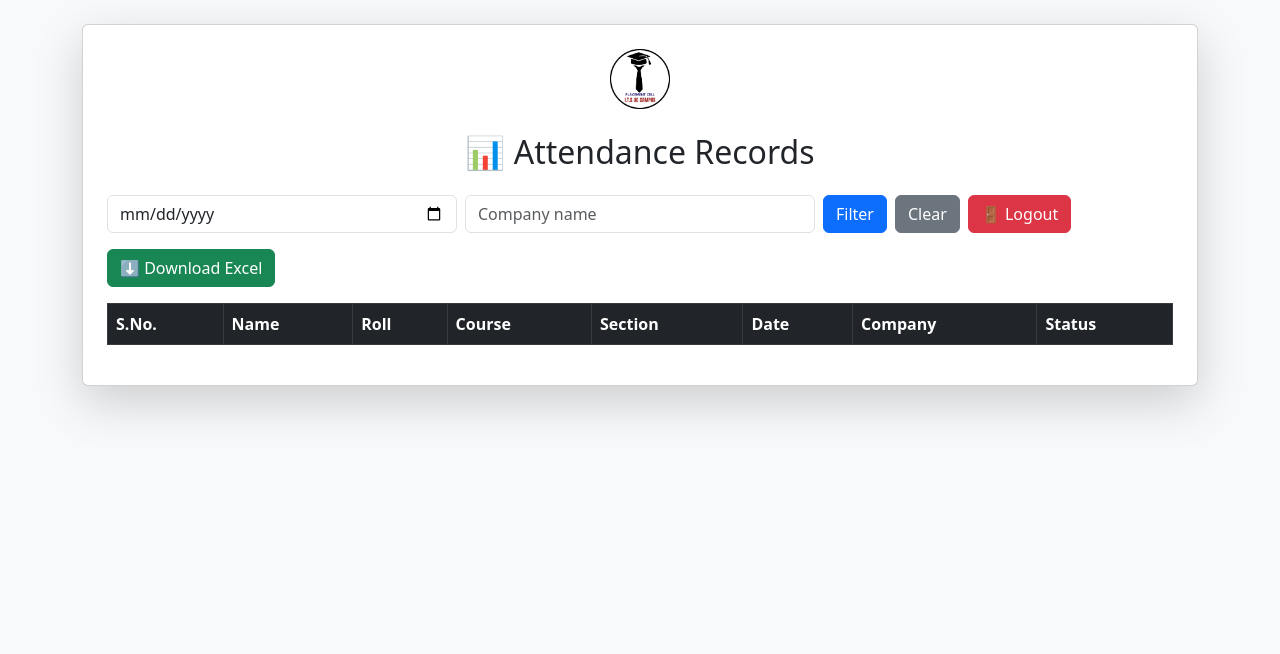
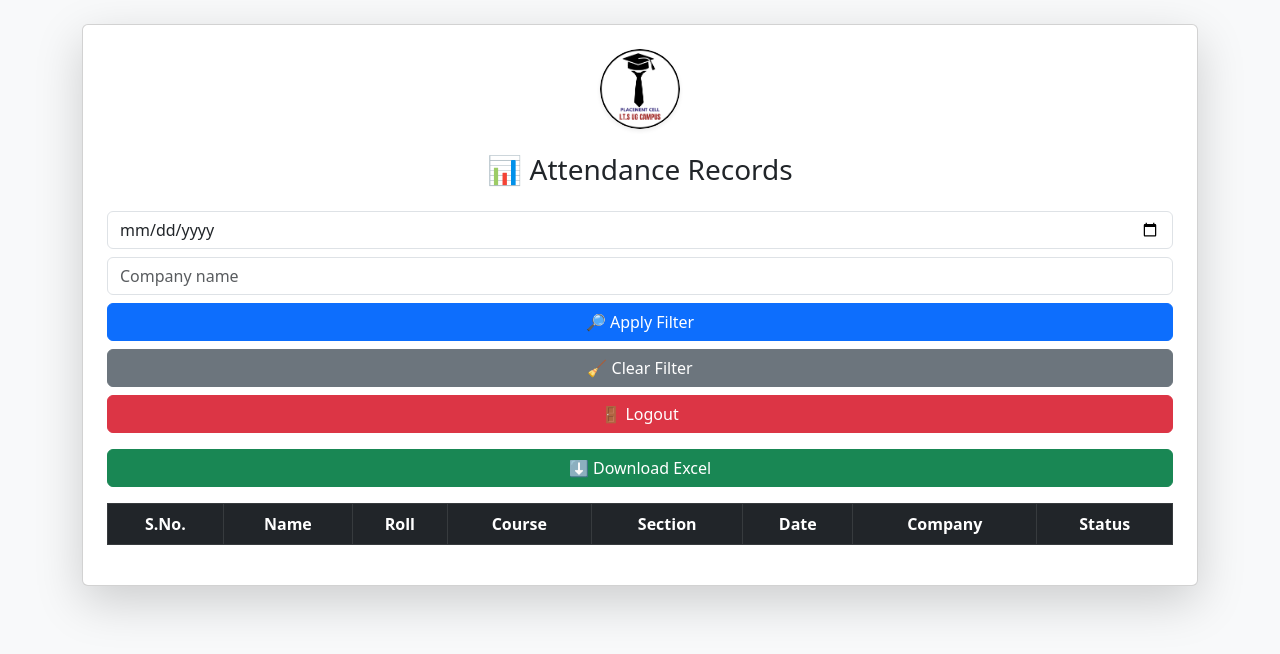
Before and after one commit to abhijha30/placement-attendance, a Flask app: page /records in a window 1280 px wide. Shown: the top 654 px of the page. Run offline with Flask 3, Linux system fonts and the light colour scheme; the visitor is signed in with stand-in values (Sample User, id 1); data that the repository does not hold is empty.

Commit message:
Update records.html

```diff
--- a/templates/records.html
+++ b/templates/records.html
@@ -3,52 +3,52 @@
 <head>
   <meta charset="UTF-8">
   <meta name="viewport" content="width=device-width, initial-scale=1">
-  <title>Attendance Records</title>
+  <title>Admin - Attendance Records</title>
   <link href="https://cdn.jsdelivr.net/npm/bootstrap@5.3.0/dist/css/bootstrap.min.css" rel="stylesheet">
 </head>
 <body class="bg-light">
 
-  <div class="container mt-4">
+  <div class="container py-4">
     <div class="card shadow-lg p-4">
 
       <!-- Placement Logo -->
       <div class="text-center mb-3">
         <img src="{{ url_for('static', filename='placement_logo.png') }}"
              alt="Placement Logo"
-             class="img-fluid mb-2"
-             style="max-height: 60px;">
+             class="rounded-circle shadow-sm mb-2"
+             style="width: 80px; height: 80px; object-fit: cover;">
       </div>
 
-      <h2 class="text-center mb-4">📊 Attendance Records</h2>
+      <h3 class="text-center mb-4">📊 Attendance Records</h3>
 
-      <!-- Filter Form (Date + Company Input) -->
-      <form method="GET" action="/records" class="row g-2 mb-3">
-        <div class="col-md-4">
+      <!-- Filter Form (Date + Company) -->
+      <form method="GET" action="/records" class="mb-3">
+        <div class="mb-2">
           <input type="date" name="filter_date" class="form-control" value="{{ selected_date }}">
         </div>
-        <div class="col-md-4">
+        <div class="mb-2">
           <input type="text" name="filter_company" class="form-control" placeholder="Company name" value="{{ selected_company }}">
         </div>
-        <div class="col-md-4 d-flex">
-          <button type="submit" class="btn btn-primary me-2">Filter</button>
-          <a href="/records" class="btn btn-secondary me-2">Clear</a>
-          <a href="/logout" class="btn btn-danger">🚪 Logout</a>
+        <div class="d-flex flex-column gap-2">
+          <button type="submit" class="btn btn-primary w-100">🔎 Apply Filter</button>
+          <a href="/records" class="btn btn-secondary w-100">🧹 Clear Filter</a>
+          <a href="/logout" class="btn btn-danger w-100">🚪 Logout</a>
         </div>
       </form>
 
-      <!-- Download Button -->
+      <!-- Download Excel -->
       <div class="mb-3">
-        <form method="GET" action="/download" class="d-flex">
+        <form method="GET" action="/download" class="d-flex flex-column">
           <input type="hidden" name="filter_date" value="{{ selected_date }}">
           <input type="hidden" name="filter_company" value="{{ selected_company }}">
-          <button type="submit" class="btn btn-success">⬇ Download Excel</button>
+          <button type="submit" class="btn btn-success w-100">⬇ Download Excel</button>
         </form>
       </div>
 
       <!-- Records Table -->
       <div class="table-responsive">
-        <table class="table table-bordered table-striped align-middle">
-          <thead class="table-dark">
+        <table class="table table-bordered table-hover align-middle">
+          <thead class="table-dark text-center">
             <tr>
               <th>S.No.</th>
               <th>Name</th>
@@ -63,7 +63,7 @@
           <tbody>
             {% for row in records %}
               <tr>
-                <td>{{ loop.index }}</td> <!-- Serial Number -->
+                <td>{{ loop.index }}</td>
                 <td>{{ row["name"] }}</td>
                 <td>{{ row["roll"] }}</td>
                 <td>{{ row["course"] }}</td>
```
